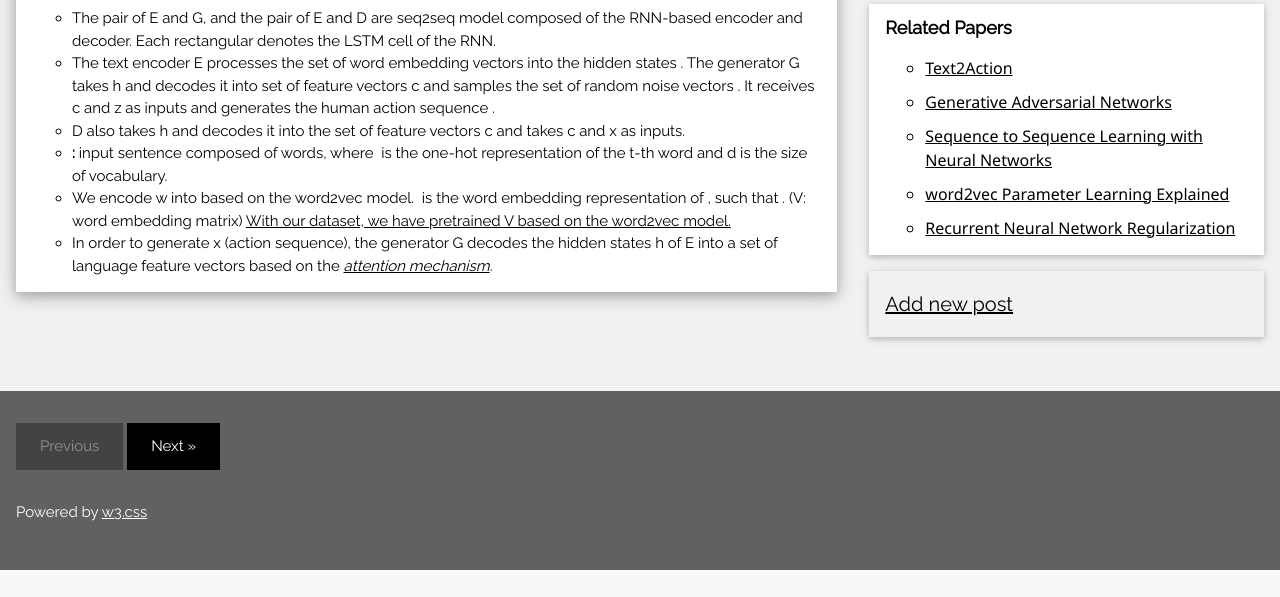
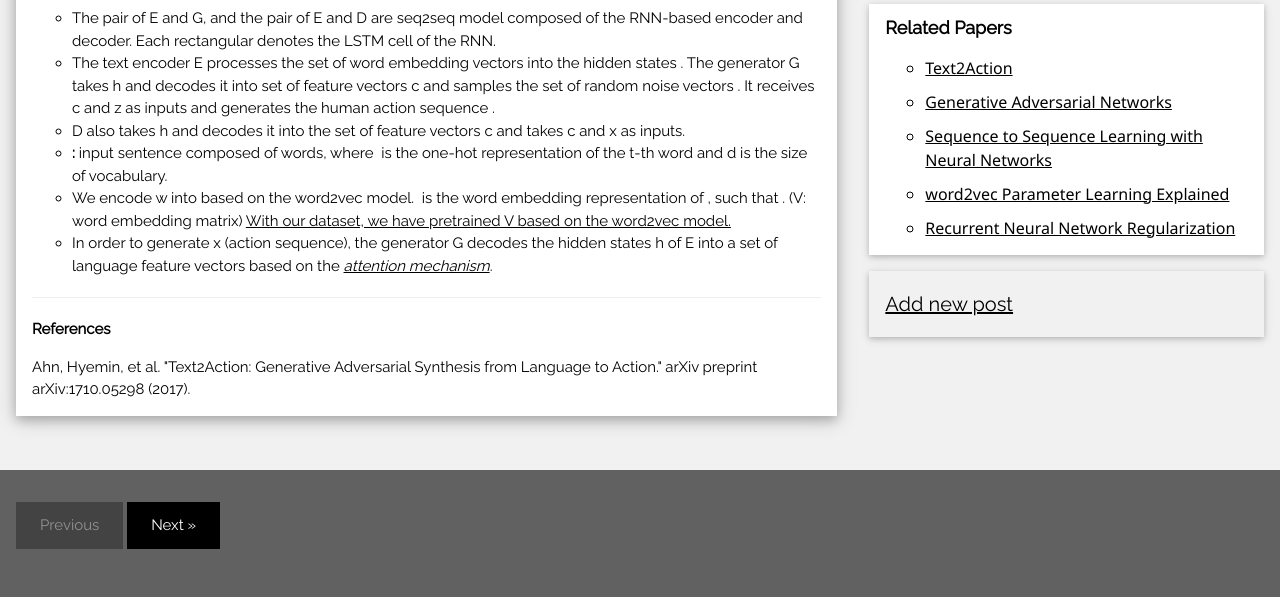
Before and after one commit to impotentlime/text2action, a Django app: page /1/ in a window 1280 px wide. Shown: the part 969-1566 px from the top of the page. Before the commit the page ends 1539 px from the top, so only its background shows below. Run offline with Django 3.2, Linux system fonts and the light colour scheme; data comes from the database, SQL or seed files in the repository; some libraries are stand-ins or nearby versions.

Commit message:
Added contents

```diff
--- a/blog/models.py
+++ b/blog/models.py
@@ -8,9 +8,7 @@
     title = models.CharField(max_length = 200)
     summary = models.TextField(default='')
     content = models.TextField(default='')
-    image = models.ImageField(default = 'static/blog/images/text2action3.jpg')
-    image2 = models.ImageField(default = 'static/blog/images/blank.jpg')
-    image3 = models.ImageField(default = 'static/blog/images/blank.jpg')
+    references = models.TextField(default='')
     created_date = models.DateTimeField(default = timezone.now)
     published_date = models.DateTimeField(blank = True, null = True)
 
--- a/blog/templates/blog/final_base.html
+++ b/blog/templates/blog/final_base.html
@@ -144,7 +144,6 @@
 <footer class="w3-container w3-dark-grey w3-padding-32 w3-margin-top">
   <button class="w3-button w3-black w3-disabled w3-padding-large w3-margin-bottom">Previous</button>
   <button class="w3-button w3-black w3-padding-large w3-margin-bottom">Next »</button>
-  <p>Powered by <a href="https://www.w3schools.com/w3css/default.asp" target="_blank">w3.css</a></p>
 </footer>
 
 </body>
--- a/blog/templates/blog/final_detail.html
+++ b/blog/templates/blog/final_detail.html
@@ -12,6 +12,9 @@
 
   <div class="w3-container" id="log">
     <p>{{post.content | safe}}</p>
+    <hr>
+    <p><b>References</b></p>
+    <p>{{post.references | safe}}</p>
   </div>
 </div>
 
```
Also changed, not shown: blog/migrations/0013_auto_20180220_2243.py (added), db.sqlite3, media/gan.jpg (added), media/lstm2.jpg (added), media/lstm3.jpg (added), media/lstm4.jpg (added), media/lstm5.jpg (added), media/lstm6.gif (added), media/sliding_window.jpg (added).
